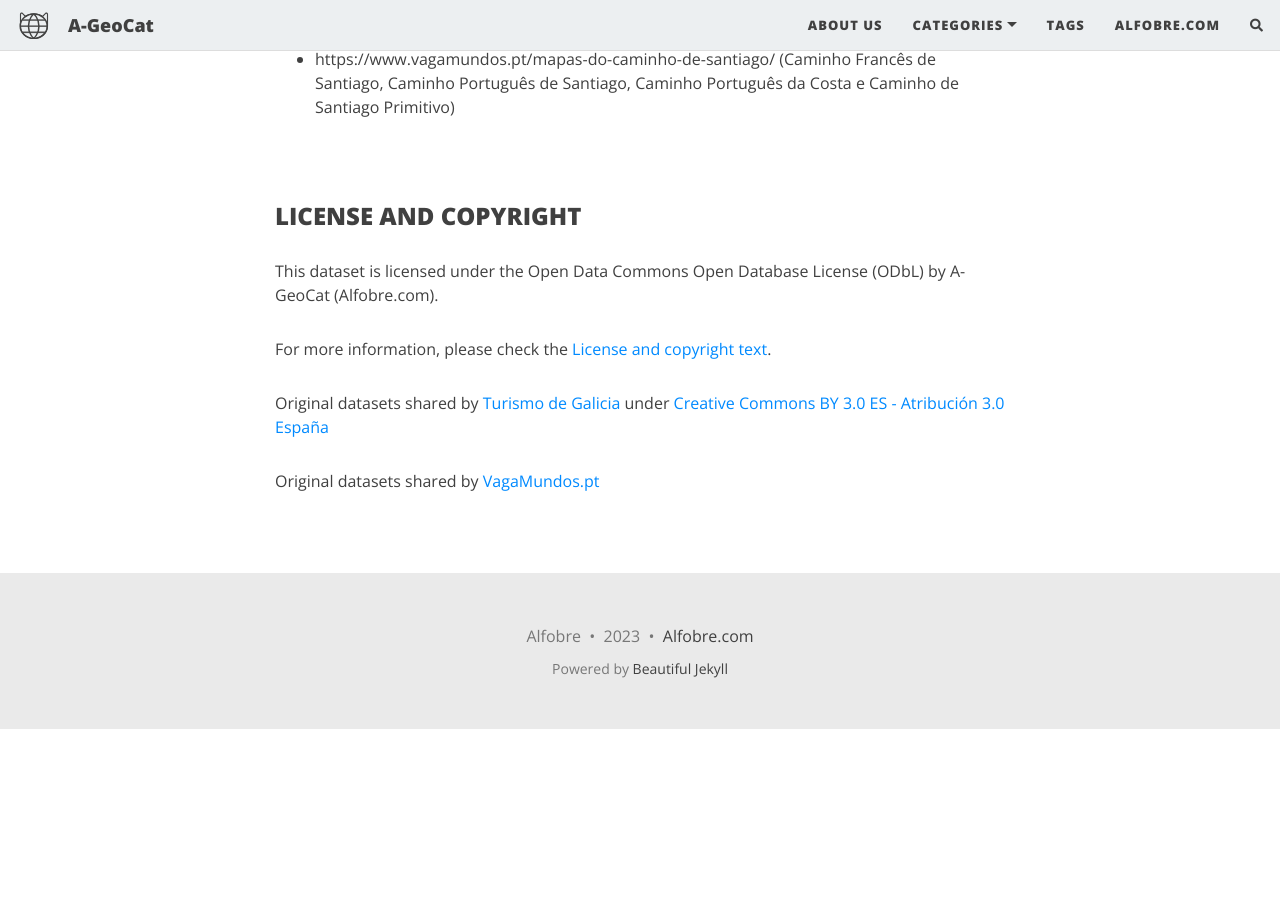
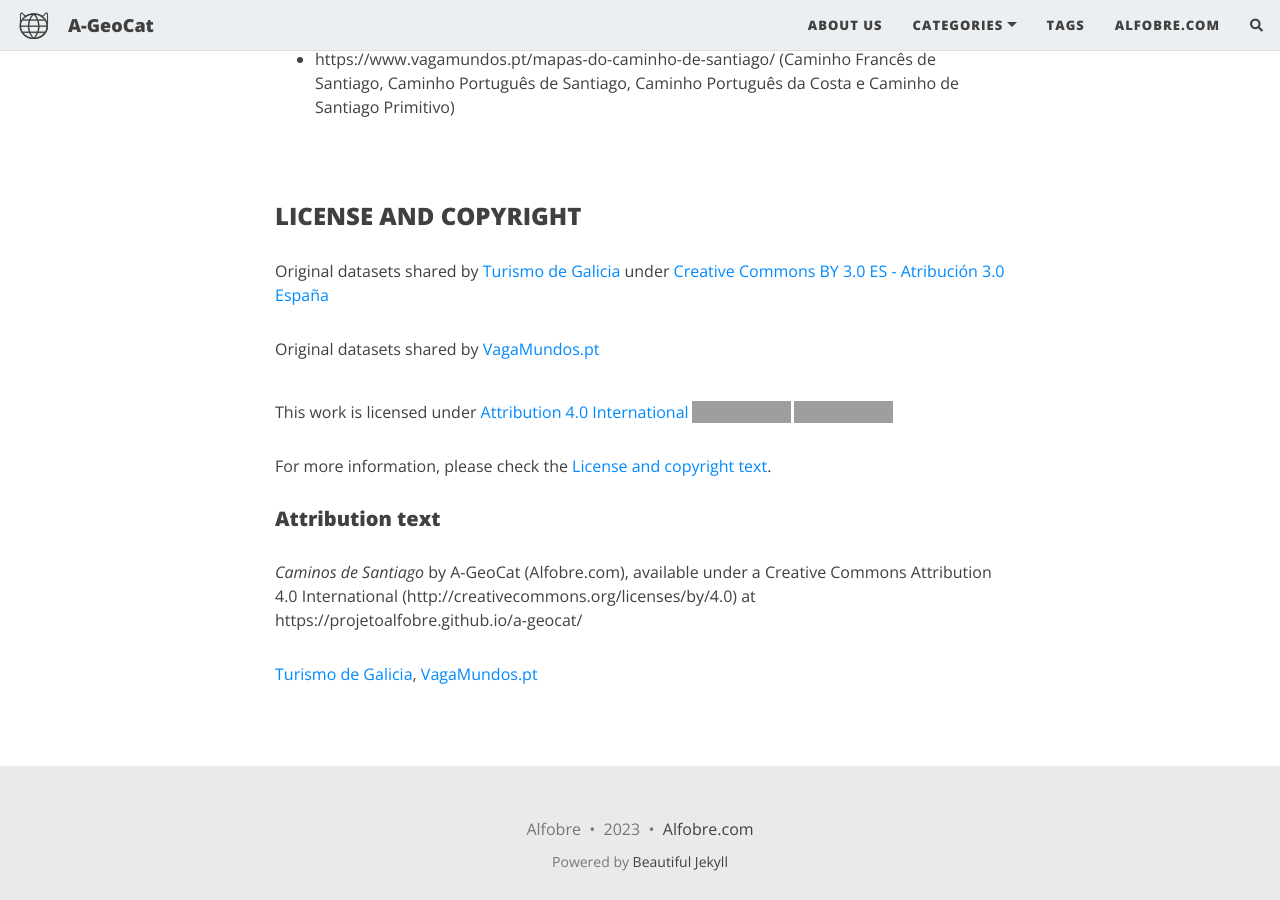
Before and after one commit to projetoalfobre/a-geocat, a Jekyll site: the page built from _posts/2023-12-02-Santiago-pilgrimage-routes.md, in a window 1280 px wide and 900 px high, scrolled down 1569 px. Built offline with Jekyll 4.4.1, drawn with Linux system fonts in a browser that asks for light colours; nearby versions of some CDN libraries; comment, search, counter and statistics services are not loaded; before the commit the page ends 2298 px from its top, so only the background shows below that; grey boxes are pictures that could not be loaded.

Commit message:
Update 2023-12-02-Santiago-pilgrimage-routes.md

```diff
--- a/_posts/2023-12-02-Santiago-pilgrimage-routes.md
+++ b/_posts/2023-12-02-Santiago-pilgrimage-routes.md
@@ -60,10 +60,10 @@
 
 <br/>
 ### License and copyright
-This dataset is licensed under the Open Data Commons Open Database License (ODbL) by A-GeoCat (Alfobre.com).
-
-For more information, please check the [License and copyright text](../aboutus/).
 
 Original datasets shared by [Turismo de Galicia](https://www.turismo.gal/) under [Creative Commons BY 3.0 ES - Atribución 3.0 España](https://creativecommons.org/licenses/by/3.0/es/)
 
 Original datasets shared by [VagaMundos.pt](https://www.vagamundos.pt/)
+
+{% include license.html %}
+[Turismo de Galicia](https://www.turismo.gal/), [VagaMundos.pt](https://www.vagamundos.pt/)
```
